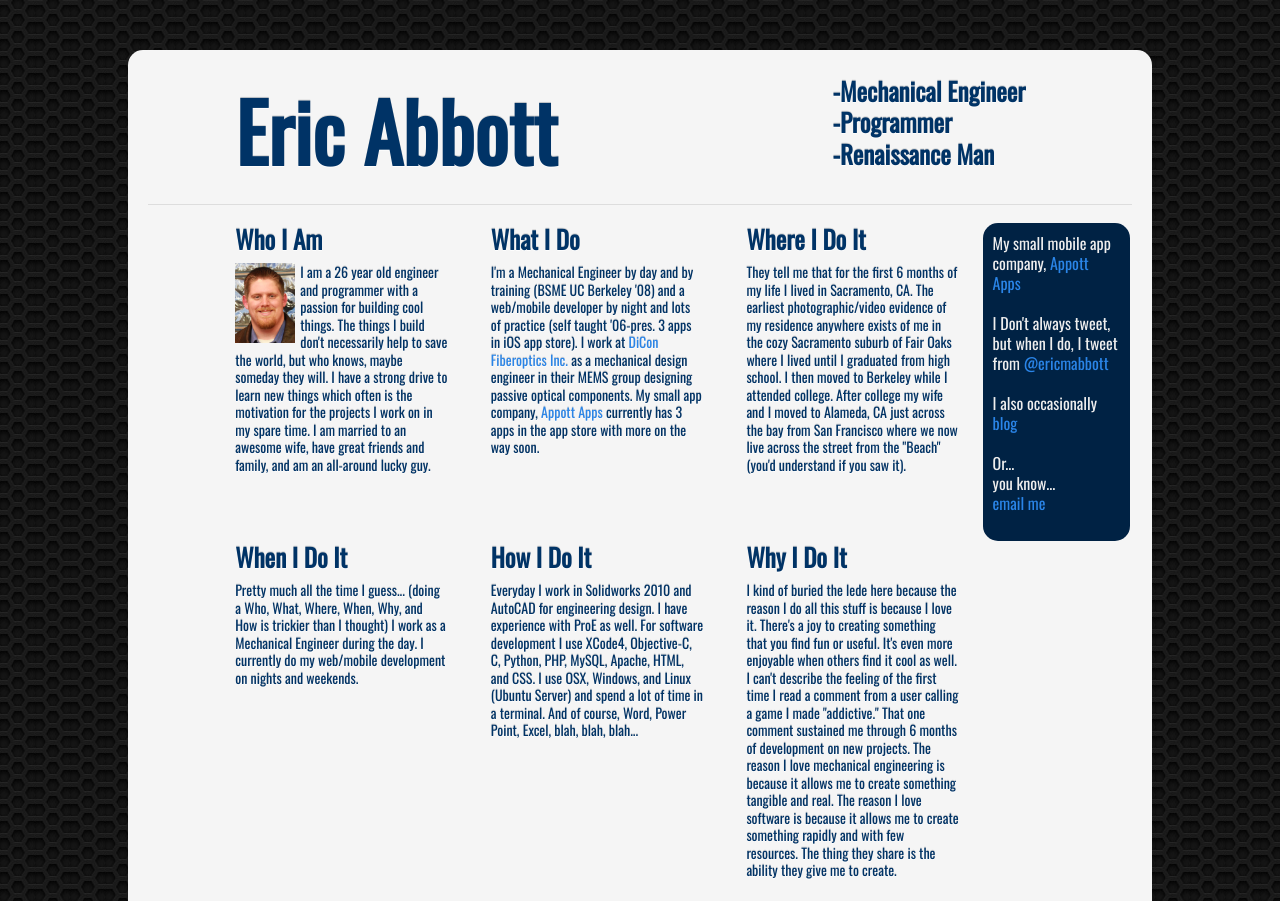
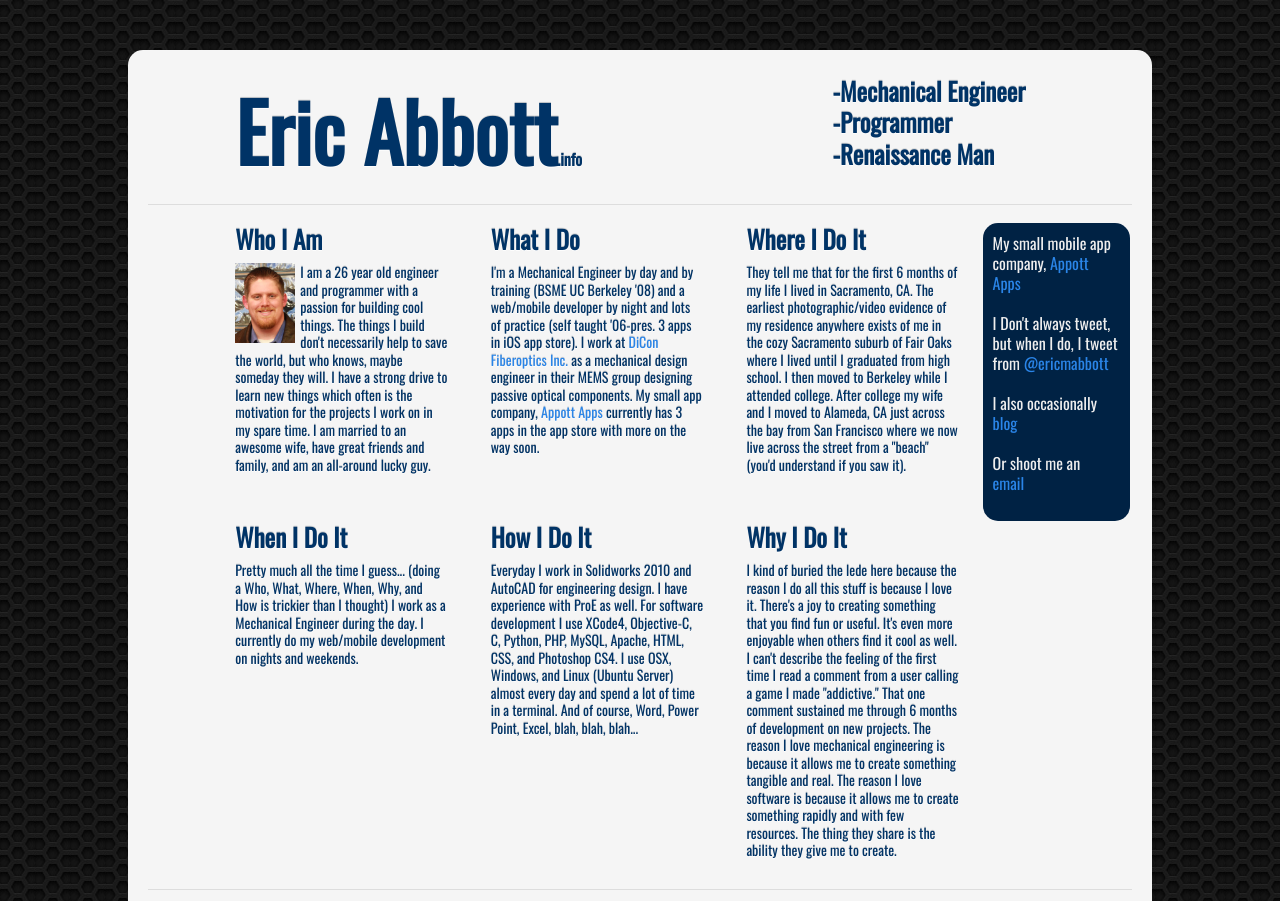
Before and after one commit to abbotteric/ericabbott.info, a plain HTML site: page index.html in a window 1280 px wide. Shown: the top 901 px of the page. Drawn offline with nearby package versions, Linux system fonts and the light colour scheme.

Commit message:
site version that is ready to be uploaded. The text is not finalized though

```diff
--- a/index.html
+++ b/index.html
@@ -11,14 +11,13 @@
 	<!-- Set the viewport width to device width for mobile -->
 	<meta name="viewport" content="width=device-width" />
 
-	<title>Eric Abbott</title>
+	<title>Eric Abbott &ltdot&gt info</title>
 
 	<!-- Included CSS Files -->
 	<link rel="stylesheet" href="stylesheets/foundation.css">
 	<link rel="stylesheet" href="stylesheets/app.css">
 	<link rel="stylesheet" href="stylesheets/mystyle.css">
 	<link href='http://fonts.googleapis.com/css?family=Oswald|Yanone+Kaffeesatz:200,400,700' rel='stylesheet' type='text/css'>
-
 
 	<!--[if lt IE 9]>
 		<link rel="stylesheet" href="stylesheets/ie.css">
@@ -38,7 +37,7 @@
 
 		<div class="row">
 			<div class="seven columns offset-by-one">
-				<h1 class="my_title">Eric Abbott</h1>
+				<h1 class="my_title">Eric Abbott<span class="tiny">.info</span></h1>
 			</div>
 			<div class="four columns">
 				<h3 class="teaser">-Mechanical Engineer</br>-Programmer</br>-Renaissance Man</h3>
@@ -56,10 +55,10 @@
 			</div>
 			<div class="three columns">
 				<h3 class="subheading">Where I Do It</h3>
-				<p class="sub-descriptions">They tell me that for the first 6 months of my life I lived in Sacramento, CA. The earliest photographic/video evidence of my residence anywhere exists of me in the cozy Sacramento suburb of Fair Oaks where I lived until I graduated from high school. I then moved to Berkeley while I attended college. After college my wife and I moved to Alameda, CA just across the bay from San Francisco where we now live across the street from the "Beach" (you'd understand if you saw it).</p>
+				<p class="sub-descriptions">They tell me that for the first 6 months of my life I lived in Sacramento, CA. The earliest photographic/video evidence of my residence anywhere exists of me in the cozy Sacramento suburb of Fair Oaks where I lived until I graduated from high school. I then moved to Berkeley while I attended college. After college my wife and I moved to Alameda, CA just across the bay from San Francisco where we now live across the street from a "beach" (you'd understand if you saw it).</p>
 			</div>
 			<div class="two columns sidebar_container">
-				<p class="sidebar_text">My small mobile app company, <a href="http://www.appott.com">Appott Apps</a></br></br>I Don't always tweet, but when I do, I tweet from <a href="http://www.twitter.com/ericmabbott">@ericmabbott</a></br></br>I also occasionally <a href="http://appottblog.wordpress.com">blog</a></br></br>Or...</br>you know...</br><a href="mailto:ericabbott1@gmail.com">email me</a></p>
+				<p class="sidebar_text">My small mobile app company, <a href="http://www.appott.com">Appott Apps</a></br></br>I Don't always tweet, but when I do, I tweet from <a href="http://www.twitter.com/ericmabbott">@ericmabbott</a></br></br>I also occasionally <a href="http://appottblog.wordpress.com">blog</a></br></br>Or shoot me an </br><a href="mailto:ericabbott1@gmail.com">email</a></p>
 			</div>
 		</div>
 
@@ -70,7 +69,7 @@
 			</div>
 			<div class="three columns">
 				<h3 class="subheading">How I Do It</h3>
-				<p class="sub-descriptions">Everyday I work in Solidworks 2010 and AutoCAD for engineering design. I have experience with ProE as well. For software development I use XCode4, Objective-C, C, Python, PHP, MySQL, Apache, HTML, and CSS. I use OSX, Windows, and Linux (Ubuntu Server) and spend a lot of time in a terminal. And of course, Word, Power Point, Excel, blah, blah, blah...
+				<p class="sub-descriptions">Everyday I work in Solidworks 2010 and AutoCAD for engineering design. I have experience with ProE as well. For software development I use XCode4, Objective-C, C, Python, PHP, MySQL, Apache, HTML, CSS, and Photoshop CS4. I use OSX, Windows, and Linux (Ubuntu Server) almost every day and spend a lot of time in a terminal. And of course, Word, Power Point, Excel, blah, blah, blah...
 			</div>
 			<div class="three columns">
 				<h3 class="subheading">Why I Do It</h3>
--- a/stylesheets/mystyle.css
+++ b/stylesheets/mystyle.css
@@ -71,6 +71,13 @@ body {
 	margin:50px 10%;
 	}
 
+.tiny {
+	color:#003366;
+	font-family:'Oswald', sans-serif;
+	font-size:16px;
+	}
+
+
 @media only screen and (max-width: 480px) {
 	.container {
 		margin:0px;
```
